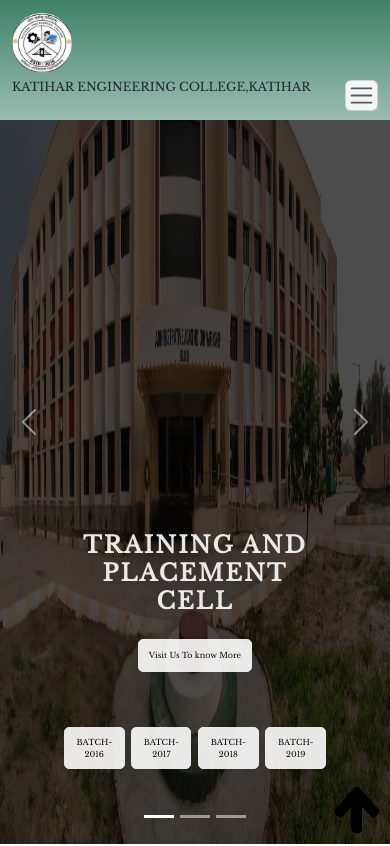
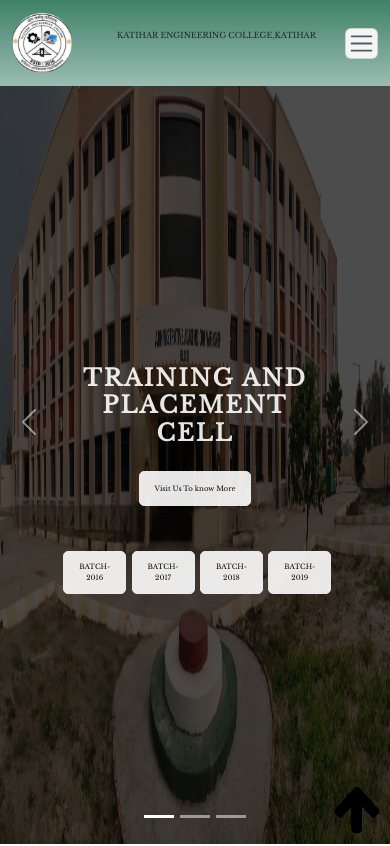
Before and after one commit to Rohit-make/Training-placement-katihar, a plain HTML site: page index.html in a window 390 px wide. Shown: the top 846 px of the page. Drawn offline with nearby package versions, Linux system fonts and the light colour scheme.

Commit message:
Update style.css

```diff
--- a/style.css
+++ b/style.css
@@ -22,7 +22,7 @@
 
 .collagename p {
   text-align: center;
-  font-size: 20px;
+  font-size: 25px;
   font-weight: 400;
 }
 
@@ -106,7 +106,7 @@ div.transbox {
 
 .hero-btn1 {
 
-  margin:15px 30px;
+  margin: 5% 1% 1% 5%;
 }
 
 .navbar-nav a {
@@ -167,6 +167,7 @@ div.transbox {
   padding: 1px 2px;
   font-size: 18px;
   line-height: 0.3;
+
   background: whitesmoke;
 }
 
@@ -199,10 +200,7 @@ div.transbox {
   .carousel-caption {
     padding-bottom: 400px;
   }
-.collagename p {
 
-    font-size: 14px;
-  }
   .hero {
     display: flex;
     margin-top: 30px;
@@ -227,10 +225,6 @@ div.transbox {
   .carousel-caption {
     padding-bottom: 300px;
   }
-  .collagename p {
-
-    font-size: 14px;
-  }
 
   .hero {
     display: flex;
@@ -250,18 +244,18 @@ div.transbox {
   }
 
 
-
-
 }
 
-@media only screen and (max-width: 700px)and (max-height: 700px) {
+@media only screen and (max-width: 700px) {
   .carousel-caption {
-    padding-bottom: 30px;
+    padding-bottom: 180px;
   }
- .collagename p {
 
-    font-size: 14px;
+  .collagename p {
+
+    font-size: 8px;
   }
+
 
 
   .hero {
@@ -632,14 +626,11 @@ span.text {
 
 }
 
-@media only screen and (max-width:572px)and (max-height: 700px) {
+@media only screen and (max-width:572px) {
   .carousel-caption {
     padding-bottom: 10px;
   }
-.collagename p {
 
-    font-size: 12px;
-  }
   .carousel-caption a {
 
 
@@ -686,14 +677,11 @@ span.text {
   }
 }
 
-@media only screen and (max-width:540px)and (max-height: 700px) {
+@media only screen and (max-width:540px) {
   .carousel-caption {
     padding-bottom: 10px;
   }
-.collagename p {
 
-    font-size: 12px;
-  }
   .carousel-caption a {
 
 
@@ -740,14 +728,11 @@ span.text {
   }
 }
 
-@media only screen and (max-width:429px)and (max-height: 950px) {
+@media only screen and (max-width:429px)and (max-height:1000px) {
   .carousel-caption {
-    padding-bottom: 80px;
+    padding-bottom: 120px;
   }
-.collagename p {
 
-    font-size: 12px;
-  }
   .carousel-caption a {
 
 
@@ -800,14 +785,34 @@ span.text {
   }
 }
 
-@media only screen and (max-width:409px)and (max-height: 700px) {
+@media only screen and (max-width:409px) {
   .carousel-caption {
-    padding-bottom: 90px;
+    padding-bottom: 50px;
   }
-.collagename p {
 
-    font-size: 10px;
+  .carousel-caption a {
+
+
+    font-size: 7px;
   }
+
+  .hero {
+    display: flex;
+    margin-top: 30px;
+    margin-bottom: -40px;
+  }
+
+  .hero-btn1 {
+    width: fit-content;
+    margin: 1%;
+  }
+}
+
+@media only screen and (max-width:409px)and (min-height:700px) {
+  .carousel-caption {
+    padding-bottom: 120px;
+  }
+
   .carousel-caption a {
 
 
@@ -854,19 +859,15 @@ span.text {
   }
 }
 
-@media only screen and (max-width:325px)and (max-height: 700px) {
+@media only screen and (max-width:325px) {
   .carousel-caption {
-    margin-bottom: -80px;
-  }
-   .collagename p {
-
-    font-size: 10px;
+    margin-bottom: -40px;
   }
 
   .carousel-caption a {
 
     padding: 1px 2px;
-    font-size: 8px;
+    font-size: 8px
   }
 
   .hero {
@@ -906,12 +907,8 @@ span.text {
   }
 }
 
-@media only screen and (max-width:280px)and (max-height: 670px) {
- .collagename p {
+@media only screen and (max-width:280px) {
 
-    font-size: 10px;
-   font-weight:500;
-  }
   .carousel-caption {
     padding-bottom: 80px;
   }
@@ -927,6 +924,10 @@ span.text {
     margin: auto;
 
   }
+
+
+
+
 
   #exampleModalCenter {
     margin-top: 30%;
```
